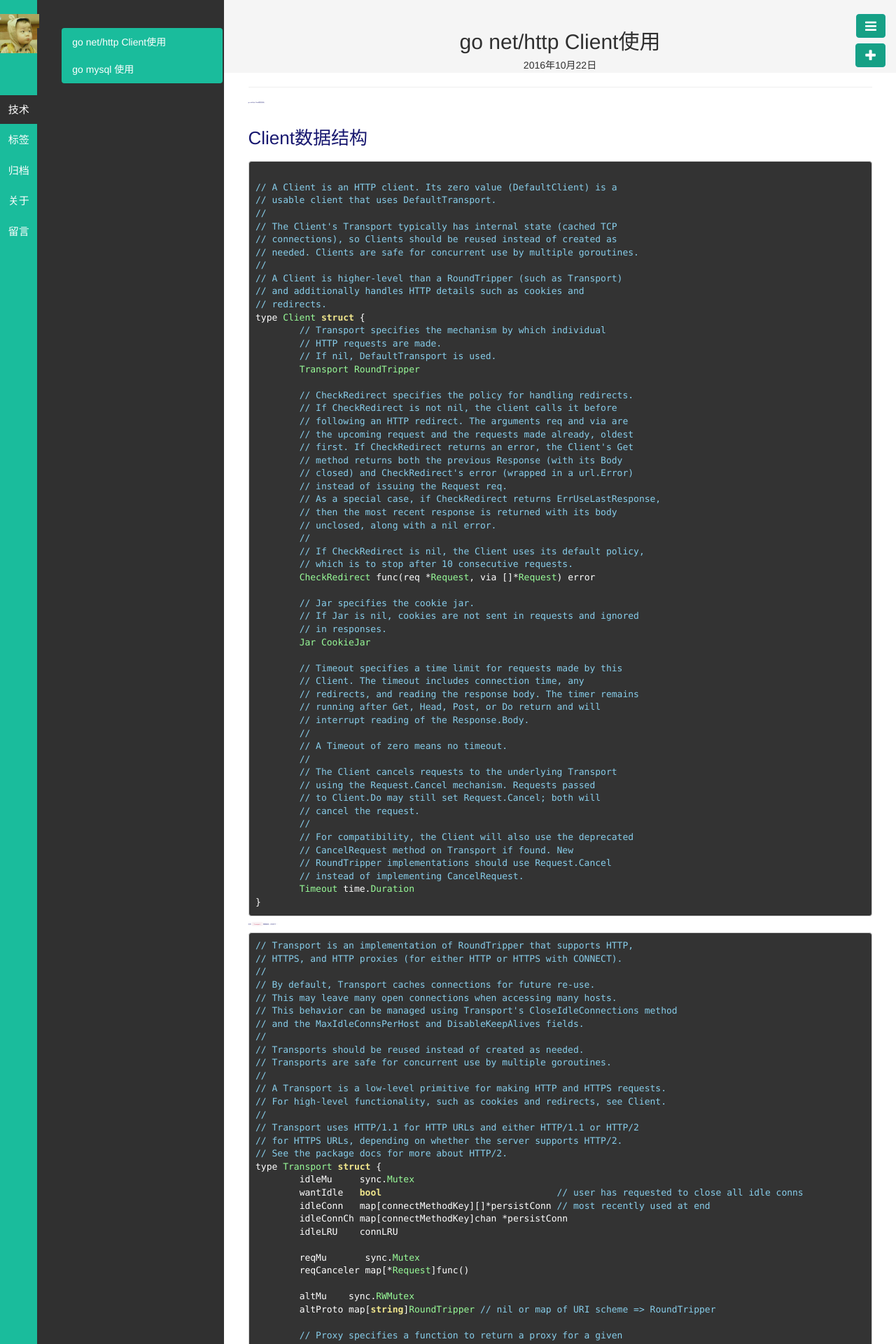
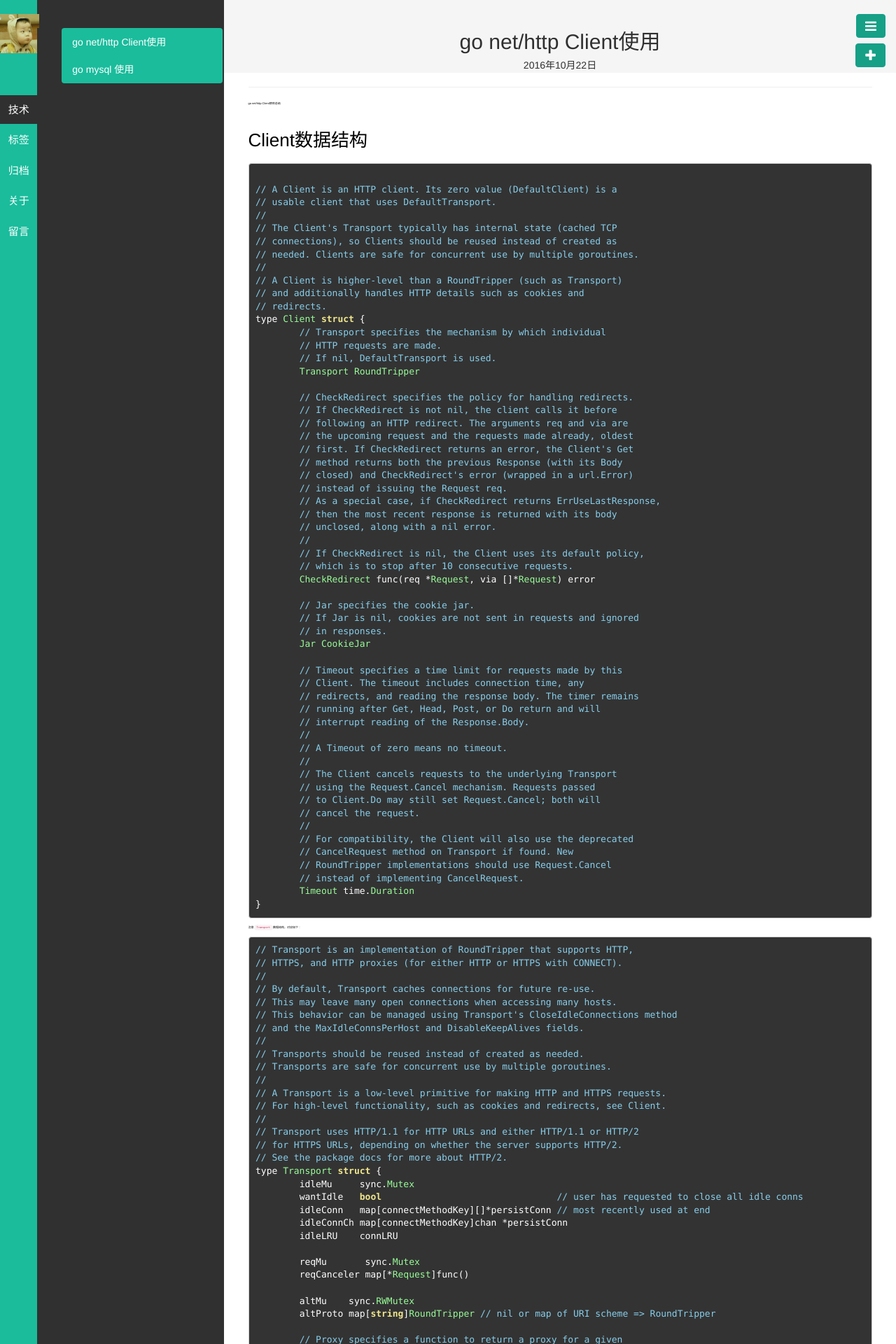
Before and after one commit to duyanghao/duyanghao.github.io, a Jekyll site: the page built from _posts/技术/2016-10-22-go-net-http-client.md, in a window 1280 px wide. Shown: the top 1920 px of the page at 70% size. Built offline with Jekyll 4.4.1, drawn with Linux system fonts in a browser that asks for light colours; comment, search, counter and statistics services are not loaded.

Commit message:
Update Template for Page-Layout
Signed-off-by: duyanghao <1294057873@qq.com>

```diff
--- a/public/css/base.css
+++ b/public/css/base.css
@@ -103,8 +103,8 @@
   line-height: 1.42857143;
 }
 #content {
-  font-size: 2px;
-	color: #191970
+  font-size: 4px;
+	color: #000000
 }
 #content h2, h3 {
   line-height: 2;
```
